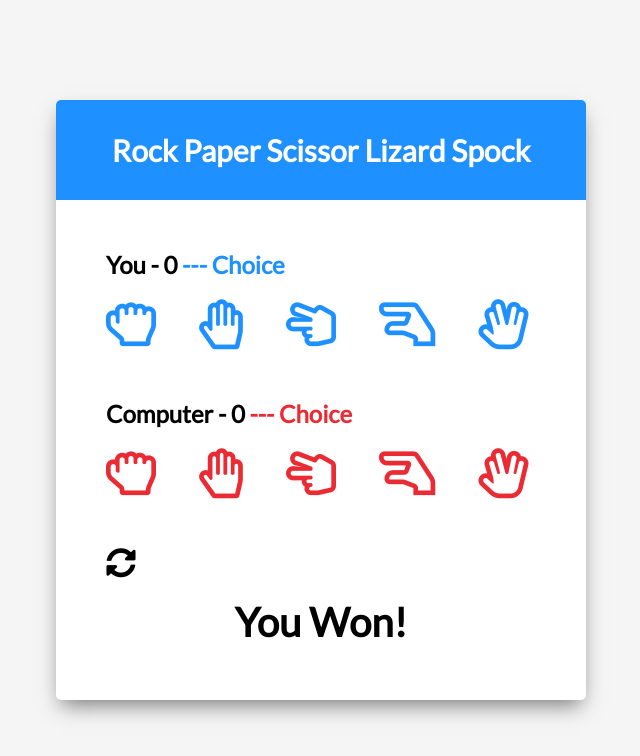
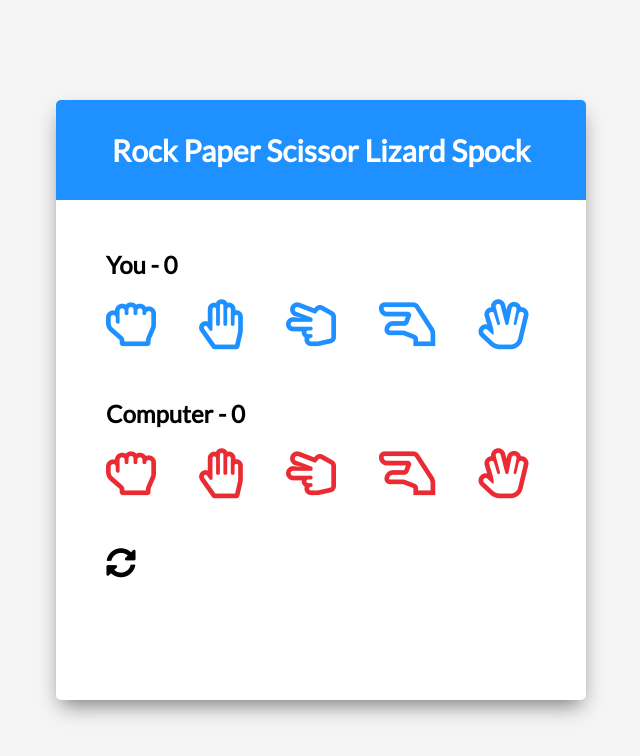
Before and after one commit to filipeqs/spock-rock-game, a plain HTML site: page index.html in a window 1280 px wide. Both pictures are taken after a click on the icon 440 px from the left and 563 px from the top of the page. Shown: the whole page, without its empty margins (319-959 px from the left). Drawn offline with Linux system fonts and the light colour scheme.

Commit message:
reset function

```diff
--- a/index.html
+++ b/index.html
@@ -21,7 +21,7 @@
             <div class="player-container" id="player">
                 <h2>
                     You - <span id="player-score">0</span
-                    ><span class="choice" id="player-choice"> --- Choice</span>
+                    ><span class="choice" id="player-choice"></span>
                 </h2>
                 <i
                     class="far fa-hand-rock"
@@ -58,7 +58,7 @@
             <div class="player-container" id="computer">
                 <h2>
                     Computer - <span id="computer-score">0</span
-                    ><span class="choice" id="computer-choice"> --- Choice</span>
+                    ><span class="choice" id="computer-choice"></span>
                 </h2>
                 <i class="far fa-hand-rock" title="Rock" id="computer-rock"></i>
                 <i class="far fa-hand-paper" title="Paper" id="computer-paper"></i>
@@ -67,10 +67,10 @@
                 <i class="far fa-hand-spock" title="Spock" id="computer-spock"></i>
             </div>
             <!-- Reset Icon -->
-            <i class="fas fa-sync-alt reset-icon" title="Reset"></i>
+            <i class="fas fa-sync-alt reset-icon" title="Reset" onclick="resetAll()"></i>
             <!-- Result Text -->
             <div class="result-container">
-                <h3 class="result-text" id="result-text">You Won!</h3>
+                <h3 class="result-text" id="result-text"></h3>
             </div>
         </div>
         <!-- Script -->
--- a/script.js
+++ b/script.js
@@ -34,6 +34,18 @@ const resetSelected = () => {
     allGameIcons.forEach((icon) => {
         icon.classList.remove('selected');
     });
+};
+
+// Reset score and Player/Computer choice
+const resetAll = () => {
+    playerScoreNumber = 0;
+    computerScoreNumber = 0;
+    playerScoreEl.textContent = 0;
+    computerScoreEl.textContent = 0;
+    playerChoiceEl.textContent = '';
+    computerChoiceEl.textContent = '';
+    resultText.textContent = '';
+    resetSelected();
 };
 
 // Random Computer choice
```
